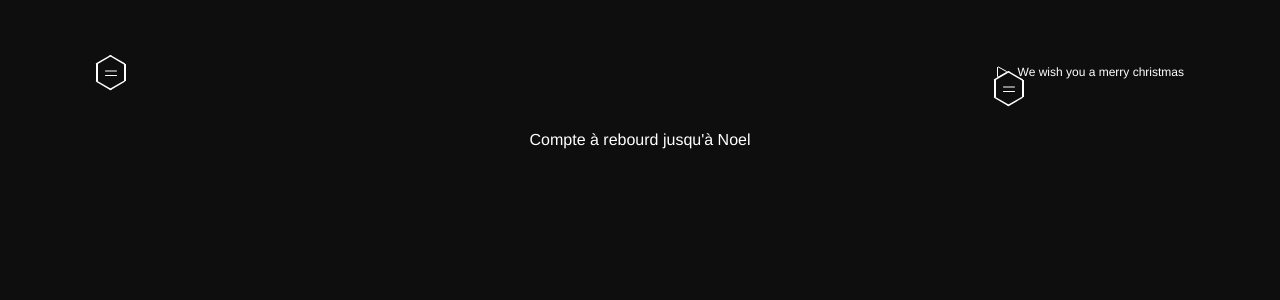
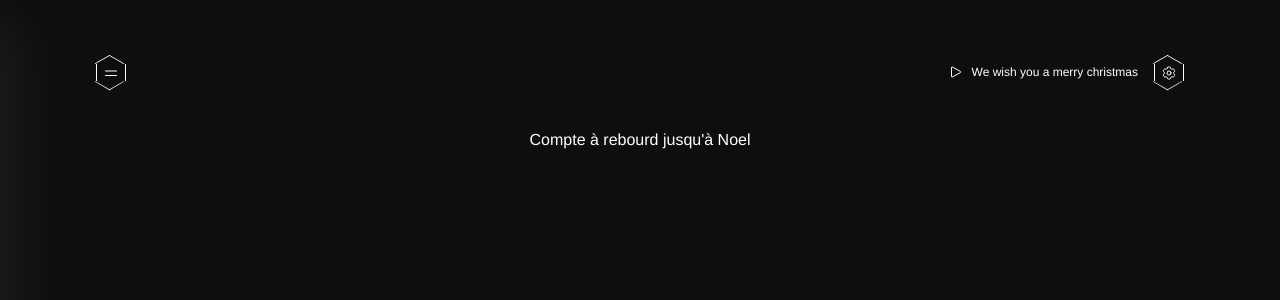
Before and after one commit to fifi-dev/laLettreDeNoel, a Vue app: page / in a window 1280 px wide. Shown: the top 300 px of the page. Built offline with nearby package versions, Linux system fonts and the light colour scheme.

Commit message:
header wotking menu & bg music autoplay

```diff
--- a/src/components/HeaderComponent.vue
+++ b/src/components/HeaderComponent.vue
@@ -1,35 +1,73 @@
 <template>
-    <div class="absolute top-0 w-full left-0 py-16 px-24 flex justify-between">
-        <div class="hexagon w-1/4">
-            <svg  xmlns="http://www.w3.org/2000/svg" fill="none" viewBox="0 0 24 24" stroke-width="1.5" stroke="currentColor" class="w-4 h-4">
+    <div class="absolute z-20 top-0 w-full left-0 py-16 px-24 max-sm:px-10 flex justify-between items-center">
+        <MenuComponent></MenuComponent>
+        <div @click="displayMenu = !displayMenu; menuToggle()" class="hexagon w-1/4 z-50 menu-button">
+            <svg v-if="displayMenu" xmlns="http://www.w3.org/2000/svg" fill="none" viewBox="0 0 24 24" stroke-width="1.5" stroke="currentColor" class="w-4 h-4">
                 <path stroke-linecap="round" stroke-linejoin="round" d="M3.75 9h16.5m-16.5 6.75h16.5" />
             </svg>
+            <svg v-else xmlns="http://www.w3.org/2000/svg" fill="none" viewBox="0 0 24 24" stroke-width="1.5" stroke="currentColor" class="w-4 h-4">
+                <path stroke-linecap="round" stroke-linejoin="round" d="M6 18L18 6M6 6l12 12" />
+            </svg>
+
         </div>
-        <div>
+        <div class="flex">
             <div>
-                <div class="flex text-xs">
+                <div class="flex text-xs items-center">
+                    <audio controls autoplay class="absolute -top-60">
+                        <source src="../assets/audio/merryChristmas.mp3" type="audio/mp3">
+                    </audio>
                     <svg xmlns="http://www.w3.org/2000/svg" fill="none" viewBox="0 0 24 24" stroke-width="1.5" stroke="currentColor" class="w-4 h-4 mr-2">
                         <path stroke-linecap="round" stroke-linejoin="round" d="M5.25 5.653c0-.856.917-1.398 1.667-.986l11.54 6.348a1.125 1.125 0 010 1.971l-11.54 6.347a1.125 1.125 0 01-1.667-.985V5.653z" />
                     </svg>
                     <p>We wish you a merry christmas</p>
                 </div>
             </div>
-            <div class="hexagon w-1/4">
-                <svg  xmlns="http://www.w3.org/2000/svg" fill="none" viewBox="0 0 24 24" stroke-width="1.5" stroke="currentColor" class="w-4 h-4">
-                    <path stroke-linecap="round" stroke-linejoin="round" d="M3.75 9h16.5m-16.5 6.75h16.5" />
+            <div class="hexagon w-1/4 ml-4">
+                <svg xmlns="http://www.w3.org/2000/svg" fill="none" viewBox="0 0 24 24" stroke-width="1.5" stroke="currentColor" class="w-4 h-4">
+                    <path stroke-linecap="round" stroke-linejoin="round" d="M9.594 3.94c.09-.542.56-.94 1.11-.94h2.593c.55 0 1.02.398 1.11.94l.213 1.281c.063.374.313.686.645.87.074.04.147.083.22.127.324.196.72.257 1.075.124l1.217-.456a1.125 1.125 0 011.37.49l1.296 2.247a1.125 1.125 0 01-.26 1.431l-1.003.827c-.293.24-.438.613-.431.992a6.759 6.759 0 010 .255c-.007.378.138.75.43.99l1.005.828c.424.35.534.954.26 1.43l-1.298 2.247a1.125 1.125 0 01-1.369.491l-1.217-.456c-.355-.133-.75-.072-1.076.124a6.57 6.57 0 01-.22.128c-.331.183-.581.495-.644.869l-.213 1.28c-.09.543-.56.941-1.11.941h-2.594c-.55 0-1.02-.398-1.11-.94l-.213-1.281c-.062-.374-.312-.686-.644-.87a6.52 6.52 0 01-.22-.127c-.325-.196-.72-.257-1.076-.124l-1.217.456a1.125 1.125 0 01-1.369-.49l-1.297-2.247a1.125 1.125 0 01.26-1.431l1.004-.827c.292-.24.437-.613.43-.992a6.932 6.932 0 010-.255c.007-.378-.138-.75-.43-.99l-1.004-.828a1.125 1.125 0 01-.26-1.43l1.297-2.247a1.125 1.125 0 011.37-.491l1.216.456c.356.133.751.072 1.076-.124.072-.044.146-.087.22-.128.332-.183.582-.495.644-.869l.214-1.281z" />
+                    <path stroke-linecap="round" stroke-linejoin="round" d="M15 12a3 3 0 11-6 0 3 3 0 016 0z" />
                 </svg>
+
             </div>
         </div>
     </div>
 </template>
 <script>
+import MenuComponent from './MenuComponent.vue';
+
 export default {
-    name: 'HeaderComponent',
+    name: "HeaderComponent",
+    data() {
+        return {
+            displayMenu: true,
+        }
+    },
+    components: { MenuComponent },
+    methods: {
+        menuToggle: function(){
+            var menu = document.querySelector('.menu-component');
+            if(this.displayMenu === false){
+                    menu.style.transform="translateX(0%)";
+                    menu.style.transition=" all 2s"
+            }else {
+                console.log("le menu est affiché")
+                menu.style.transform="translateX(-100%)";
+                menu.style.transition=" all 1.5s" ;
+                menu.style.animatation="slidein 1s ease";
+
+            }
+        }
+
+    },
+    mounted(){
+
+        console.log("The menu is not displayed" + this.displayMenu)
     }
+}
 </script>
 <style scoped>
 .hexagon {
-    cursor: default;
+    cursor: pointer;
     position: relative;
     width: 30px;
     height: 17.320508075688775px;
@@ -37,16 +75,22 @@ export default {
     display: flex;
     justify-content: center;
     align-items: center;
-    border-left: solid 2px #ffffff;
-    border-right: solid 2px #ffffff;
+    border-left: solid 1px #ffffff;
+    border-right: solid 1px #ffffff;
     display: grid;
-    transition: 0s;
+    transition: all 0.3s;
+}
+
+.hexagon:hover{
+    background-color: white;
+    color: green;
+    transform: scale(1.1);
 }
 
 .hexagon:before, .hexagon:after {
     content: "";
     position: absolute;
-    z-index: 1;
+    z-index: -1;
     width: 21.213203435596423px;
     height: 21.213203435596423px;
     transform: scaleY(0.5774) rotate(-45deg);
@@ -58,14 +102,26 @@ export default {
 
 .hexagon:before {
     top: -10.606601717798211px;
-    border-top: solid 2.8284271247461903px #ffffff;
-    border-right: solid 2.8284271247461903px #ffffff;
+    border-top: solid 1.4142135623730951px #ffffff;
+    border-right: solid 1.4142135623730951px #ffffff;
 }
 
 .hexagon:after {
     bottom: -10.606601717798211px;
-    border-bottom: solid 2.8284271247461903px #ffffff;
-    border-left: solid 2.8284271247461903px #ffffff;
+    border-bottom: solid 1.4142135623730951px #ffffff;
+    border-left: solid 1.4142135623730951px #ffffff;
 }
 
+@keyframes slidein {
+from {
+    transform: skewX(10deg);
+}
+
+to {
+    transform: skewX(0deg);
+}
+
+}
+
+
 </style>
--- /dev/null
+++ b/src/components/MenuComponent.vue
@@ -0,0 +1,39 @@
+<template>
+        <nav class="menu-component absolute z-40 w-full bg-green-800 h-screen top-0 left-0 flex items-center justify-center">
+            <ul class="relative  max-sm:block">
+                <li class="nav-item">Accueil</li>
+                <li class="nav-item">La boite aux lettres</li>
+                <li class="nav-item">Credits</li>
+                <p class="absolute copyright text-center">© 2023 - All right Reserved </p>
+            </ul>
+        </nav>
+</template>
+<script>
+export default {
+    name: 'MenuComponent',
+    }
+</script>
+<style>
+.menu-component{
+    transform: translateX(-100%);
+    box-shadow: 21px 21px 55px rgba(255, 255, 255, 0.057);
+}
+
+nav{
+    font-size: 5rem;
+    /*transform: translateX(-98.5%);*/
+}
+
+.copyright{
+    font-size: 1rem;
+    width: 100%;
+    bottom: -30%;
+}
+
+.nav-item{
+    transition: all 0.3s ease-out;
+}
+.nav-item:hover{
+    transform: scale(1.2);
+}
+</style>
--- a/tailwind.config.js
+++ b/tailwind.config.js
@@ -4,7 +4,32 @@ module.exports = {
     "./src/**/*.{vue,js,ts,jsx,tsx}",
   ],
   theme: {
-    extend: {},
+    extend: {
+      screens: {
+        'max-2xl': {'max': '1535px'},
+        // => @media (max-width: 1535px) { ... }
+
+        'max-xl': {'max': '1279px'},
+        // => @media (max-width: 1279px) { ... }
+
+        'max-lg': {'max': '1023px'},
+        // => @media (max-width: 1023px) { ... }
+
+        'max-md': {'max': '767px'},
+        // => @media (max-width: 767px) { ... }
+
+        'max-sm': {'max': '639px'},
+        // => @media (max-width: 639px) { ... }
+
+        'max-xs': {'max': '475px'},
+
+        'xs': {'min': '476px'},
+
+        'max-header': {'max': '909px'},
+
+        'min-header': {'min': '910px'},
+      },
+    },
   },
   plugins: [],
 }
```
Also changed, not shown: 2 other files (tests, documents, lock files or other folders).
